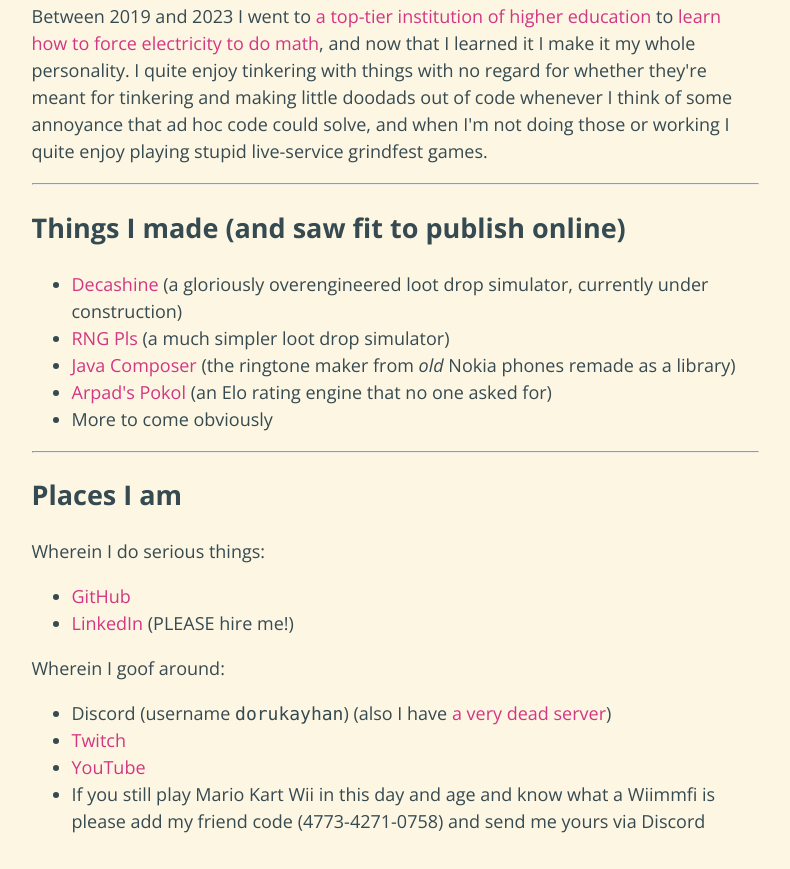
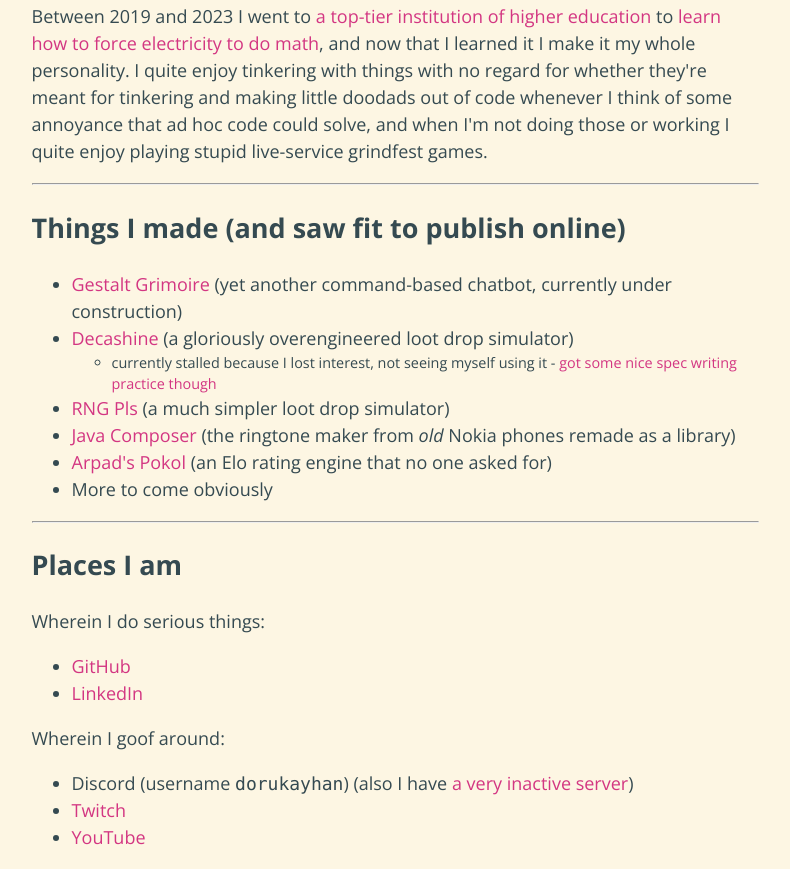
Before and after one commit to dorukayhan/dorukayhan.github.io, a plain HTML site: page index.html in a window 1280 px wide. Shown: the part 234-1103 px from the top of the page, without its empty margins (245-1035 px from the left). Drawn offline with nearby package versions, Linux system fonts and the light colour scheme.

Commit message:
gestalt grimoire (also shelve decashine)

```diff
--- a/assets/styling.css
+++ b/assets/styling.css
@@ -15,7 +15,7 @@
 }
 body {
 	font-family: "Open Sans","Segoe UI","Noto Sans",sans-serif;
-	/* yes we unironically apply bettermotherfuckingwebsite.com advice */
+	/* shoutout to bettermotherfuckingwebsite.com */
 	max-width: 727px; /* reasonable line width */
 	margin-left: auto;
 	margin-right: auto; /* center the whole thing */
@@ -24,6 +24,9 @@ body {
 	color: lab(30 -7 -7); /* base01 is too light */
 	background-color: var(--bgcolor);
 	font-size: 18px; /* readability again */
+}
+code {
+	font-family: 'Cascadia Mono','Consolas',monospace;
 }
 a:link {
 	text-decoration:  none; /* remove the underline */
@@ -49,6 +52,6 @@ a:active { /* clicked-and-held-down */
 	border-radius: 50%;
 	width: 144px;
 }
-code {
-	font-family: 'Cascadia Mono','Consolas',monospace;
+.smol {
+	font-size: 0.8em;
 }
--- a/index.html
+++ b/index.html
@@ -14,7 +14,12 @@
         <hr>
         <h2>Things I made (and saw fit to publish online)</h2>
         <ul>
-            <li><a href="https://github.com/dorukayhan/decashine">Decashine</a> (a gloriously overengineered loot drop simulator, currently under construction)</li>
+            <li><a href="https://github.com/dorukayhan/gestalt-grimoire">Gestalt Grimoire</a> (yet another command-based chatbot, currently under construction)</li>
+            <li><a href="https://github.com/dorukayhan/decashine">Decashine</a> (a gloriously overengineered loot drop simulator)
+                <ul class="smol">
+                    <li>currently stalled because I lost interest, not seeing myself using it - <a href="https://github.com/dorukayhan/decashine/blob/main/SPEC.md">got some nice spec writing practice though</a></li>
+                </ul>
+            </li>
             <li><a href="https://github.com/dorukayhan/rng-pls">RNG Pls</a> (a much simpler loot drop simulator)</li>
             <li><a href="https://github.com/dorukayhan/java-composer">Java Composer</a> (the ringtone maker from <em>old</em> Nokia phones remade as a library)</li>
             <li><a href="https://github.com/dorukayhan/arpads-pokol">Arpad's Pokol</a> (an Elo rating engine that no one asked for)</li>
@@ -25,14 +30,13 @@
         <p>Wherein I do serious things:</p>
         <ul>
             <li><a href="https://github.com/dorukayhan">GitHub</a></li>
-            <li><a href="https://www.linkedin.com/in/doruk-ayhan-22a015202/">LinkedIn</a> (PLEASE hire me!)</li>
+            <li><a href="https://www.linkedin.com/in/doruk-ayhan-22a015202/">LinkedIn</a></li>
         </ul>
         <p>Wherein I goof around:</p>
         <ul>
-            <li>Discord (username <code>dorukayhan</code>) (also I have <a href="https://discord.com/invite/rzxeDTyM84">a very dead server</a>)</li>
+            <li>Discord (username <code>dorukayhan</code>) (also I have <a href="https://discord.com/invite/rzxeDTyM84">a very inactive server</a>)</li>
             <li><a href="https://www.twitch.tv/dorukayhan">Twitch</a></li>
             <li><a href="https://www.youtube.com/@dorukayhanwastaken">YouTube</a></li>
-            <li>If you still play Mario Kart Wii in this day and age and know what a Wiimmfi is please add my friend code (4773-4271-0758) and send me yours via Discord</li>
         </ul>
     </body>
 </html>
```
